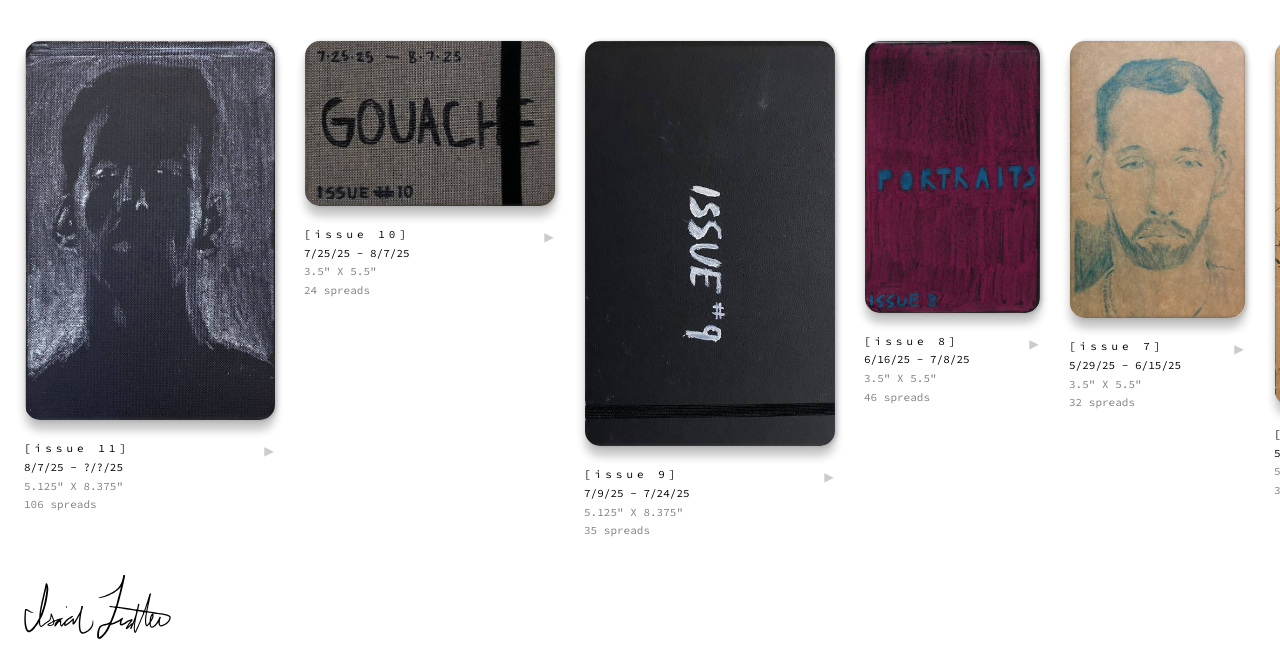
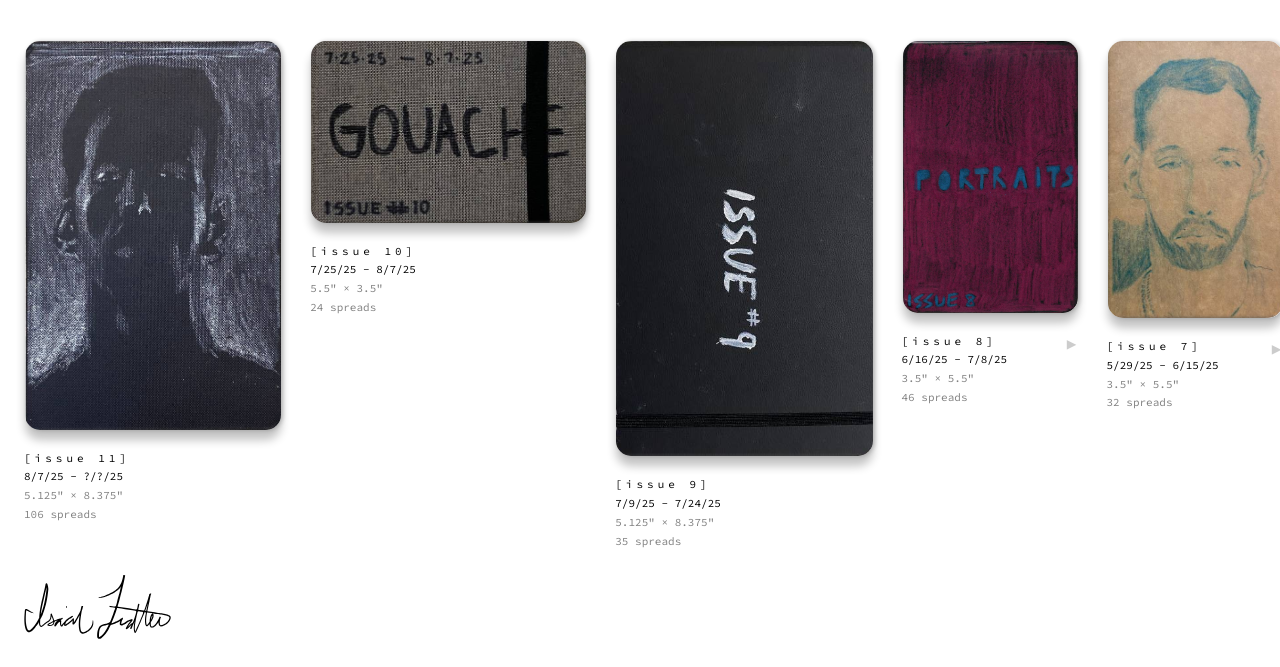
Before and after one commit to isaiahtrotter/eyezayuh, a PHP site: page / in a window 1280 px wide. Shown: the part 238-905 px from the top of the page. Run offline with PHP 8.4, Linux system fonts and the light colour scheme; some libraries are stand-ins or nearby versions.

Commit message:
dynimcally adds sketchbooks based on parameters

```diff
--- a/index.html
+++ b/index.html
@@ -1,327 +1,225 @@
 <!DOCTYPE html>
-<html>
+<html lang="en">
   <head>
-    <meta name="viewport" content="width=device-width, initial-scale=1.0" charset="UTF-8" />
+    <meta charset="UTF-8" />
+    <meta name="viewport" content="width=device-width, initial-scale=1.0" />
     <title>Eyezayuh</title>
-    <script src="//static.fliphtml5.com/web/js/plugin/LightBox/js/fliphtml5-light-box-api-min.js"></script>
+
+    <!-- Icons / Fonts -->
     <link rel="apple-touch-icon" sizes="180x180" href="/apple-touch-icon.png" />
     <link rel="icon" type="image/png" sizes="32x32" href="/favicon-32x32.png" />
     <link rel="icon" type="image/png" sizes="16x16" href="/favicon-16x16.png" />
     <link rel="manifest" href="/site.webmanifest" />
-    <link rel="stylesheet" href="styles.css" />
     <link
       href="https://fonts.googleapis.com/css2?family=Source+Code+Pro&display=swap"
       rel="stylesheet"
     />
+    <link rel="stylesheet" href="styles.css" />
 
-    <!-- Flipbook StyleSheets -->
-
-    <link href="dflip/css/dflip.min.css" rel="stylesheet" type="text/css" />
-    <!-- themify-icons.min.css is not required in version 2.0 and above -->
-    <link href="dflip/css/themify-icons.min.css" rel="stylesheet" type="text/css" />
+    <!-- Flipbook Styles -->
+    <link href="dflip/css/dflip.min.css" rel="stylesheet" />
+    <link href="dflip/css/themify-icons.min.css" rel="stylesheet" />
   </head>
 
-  <!-- Scripts -->
-  <script src="dflip/js/libs/jquery.min.js" type="text/javascript"></script>
-  <script src="dflip/js/dflip.min.js" type="text/javascript"></script>
-
-  <!-- Global settings for the flipbooks-->
-  <script>
-    jQuery(function () {
-      DFLIP.defaults.backgroundColor = "#EEEEEE";
-      DFLIP.defaults.soundEnable = "false";
-      DFLIP.defaults.thumbsAutoFit = "true";
-      DFLIP.defaults.singlePadeMode = "false";
-    });
-  </script>
-
-  <!-- styling for individual flipbooks -->
-  <script>
-    var option_issue_1 = {
-      height: 500,
-    };
-  </script>
-
-  <!-- Content -->
   <body>
     <main>
-      <div class="header">
+      <header class="header">
         <picture>
           <source srcset="images/Header.png" media="(max-width: 800px)" />
           <img src="images/small_header.png" alt="Eyezayuh logo" id="header-img" />
         </picture>
-        <div>
         <p class="synopsis">
           hey, i'm isaiah trotter.
           <a href="artist statement.pdf" target="_blank"
             >i’m documenting my life through sketchbooks</a
           >, aiming to finish 1,000 by my 85th birthday. many are personal — drawings of where i
-            live and work, self portraits, vacations, everyday stuff. others are for practice —
-            figure drawings, still lifes, landscapes — so i can draw my day to day more accurately.
-            a lot of pages read like a diary, with thoughts, feelings, and notes from the moment.
-            nothing’s curated or cleaned up. thanks for looking around :) you can contact me
+          live and work, self portraits, vacations, everyday stuff. others are for practice — figure
+          drawings, still lifes, landscapes — so i can draw my day to day more accurately. a lot of
+          pages read like a diary, with thoughts, feelings, and notes from the moment. nothing’s
+          curated or cleaned up. thanks for looking around :) you can contact me
           <a href="mailto:trotter.isaiah0@gmail.com?subject=i saw your sketchbooks">here</a>, and
           you can see all the sketchbooks at once
           <a
-              href="https://www.figma.com/design/ORx7YTJTyN6kMSja67tJGt/eyezayuh?node-id=0-1&t=OIBlIYsIcCGzbxWL-1"
-              target="blank"
+            href="https://www.figma.com/design/ORx7YTJTyN6kMSja67tJGt/eyezayuh?node-id=0-1"
+            target="_blank"
             >here in figma</a
           >.
         </p>
+      </header>
+
+      <section class="sketchbooks" id="sketchbooks"></section>
+    </main>
+
+    <footer class="signature">
+      <img src="/images/signature.svg" alt="isaiah trotter signature" />
+    </footer>
+
+    <!-- Flipbook Scripts -->
+    <script src="dflip/js/libs/jquery.min.js"></script>
+    <script src="dflip/js/dflip.min.js"></script>
+    <script>
+      jQuery(() => {
+        DFLIP.defaults.backgroundColor = "#EEEEEE";
+        DFLIP.defaults.soundEnable = false;
+        DFLIP.defaults.thumbsAutoFit = true;
+        DFLIP.defaults.singlePageMode = false;
+      });
+
+      // ==== SKETCHBOOK DATA ====
+      const sketchbooks = [
+        {
+          issue: 11,
+          date: "8/7/25 - ?/?/25",
+          width: 5.125,
+          height: 8.375,
+          spreads: 106,
+          thumb: "thumbnails/issue_11.jpeg",
+          source: "sketchbooks/issue_7.pdf",
+        },
+        {
+          issue: 10,
+          date: "7/25/25 - 8/7/25",
+          width: 5.5,
+          height: 3.5,
+          spreads: 24,
+          thumb: "thumbnails/issue_10.jpeg",
+          source: "sketchbooks/issue_7.pdf",
+        },
+        {
+          issue: 9,
+          date: "7/9/25 - 7/24/25",
+          width: 5.125,
+          height: 8.375,
+          spreads: 35,
+          thumb: "thumbnails/issue_9.jpeg",
+          source: "sketchbooks/issue_7.pdf",
+        },
+        {
+          issue: 8,
+          date: "6/16/25 - 7/8/25",
+          width: 3.5,
+          height: 5.5,
+          spreads: 46,
+          thumb: "thumbnails/issue_8.jpeg",
+          source: "sketchbooks/issue_7.pdf",
+          audio: "audio/issue8.m4a",
+        },
+        {
+          issue: 7,
+          date: "5/29/25 - 6/15/25",
+          width: 3.5,
+          height: 5.5,
+          spreads: 32,
+          thumb: "thumbnails/issue_7.jpeg",
+          source: "sketchbooks/issue_7.pdf",
+          audio: "audio/issue7.m4a",
+        },
+        {
+          issue: 6,
+          date: "5/13/25 - 5/27/25",
+          width: 5.5,
+          height: 8,
+          spreads: 33,
+          thumb: "thumbnails/issue_6.jpeg",
+          source: "sketchbooks/Cancer-2024-Rev-April-2025.pdf",
+          audio: "audio/issue6.m4a",
+        },
+        {
+          issue: 5,
+          date: "5/12/25 - 5/12/25",
+          width: 3.5,
+          height: 5.5,
+          spreads: 30,
+          thumb: "thumbnails/issue_5.jpeg",
+          source: "sketchbooks/Cancer-2024-Rev-April-2025.pdf",
+          audio: "audio/issue5.m4a",
+        },
+        {
+          issue: 4,
+          date: "5/1/25 - 5/11/25",
+          width: 5.125,
+          height: 8.25,
+          spreads: 48,
+          thumb: "thumbnails/issue_4.jpeg",
+          source: "sketchbooks/Cancer-2024-Rev-April-2025.pdf",
+          audio: "audio/issue4.m4a",
+        },
+        {
+          issue: 3,
+          date: "4/21/25 - 4/30/25",
+          width: 3.5,
+          height: 5.5,
+          spreads: 36,
+          thumb: "thumbnails/issue_3.jpeg",
+          source: "sketchbooks/Cancer-2024-Rev-April-2025.pdf",
+          audio: "audio/issue3.m4a",
+        },
+        {
+          issue: 2,
+          date: "4/9/25 - 4/20/25",
+          width: 5.5,
+          height: 3.5,
+          spreads: 36,
+          thumb: "thumbnails/issue_2.jpeg",
+          source: "sketchbooks/Cancer-2024-Rev-April-2025.pdf",
+          audio: "audio/issue2.m4a",
+        },
+        {
+          issue: 1,
+          date: "3/15/25 - 4/9/25",
+          width: 5.5,
+          height: 3.5,
+          spreads: 36,
+          thumb: "thumbnails/issue_1.jpeg",
+          source: "sketchbooks/issue_1.pdf",
+          audio: "audio/issue1.m4a",
+        },
+      ];
+
+      const PIXELS_PER_INCH = 50; // base scale
+
+      // ==== RENDER SKETCHBOOKS ====
+      const container = document.getElementById("sketchbooks");
+
+      sketchbooks.forEach((s) => {
+        const book = document.createElement("div");
+        book.className = "sketchbook";
+
+        // calculate pixel width/height based on real dimensions
+        const pixelWidth = s.width * PIXELS_PER_INCH;
+        const pixelHeight = s.height * PIXELS_PER_INCH;
+
+        book.innerHTML = `
+        <div class="_df_thumb"
+             id="issue_${s.issue}"
+             source="${s.source}"
+             thumb="${s.thumb}"
+             style="width:${pixelWidth}px;">
         </div>
-      </div>
-
-      <div class="sketchbooks">
-        <div>
-          <div
-            class="_df_thumb"
-            id="issue_11"
-            source="sketchbooks/issue_7.pdf"
-            thumb="thumbnails/issue_11.jpeg"
-          ></div>
-
         <div class="sketchbook-footer">
           <p class="sketchbook-text">
-              <span style="letter-spacing: 4px">[issue 11]</span><br />
-              8/7/25 - ?/?/25<br />
-              <span style="color: gray">
-                5.125" X 8.375"<br />
-                106 spreads
-              </span>
+            <span style="letter-spacing:4px">[issue ${s.issue}]</span><br/>
+            ${s.date}<br/>
+            <span style="color:gray">${s.width}" × ${s.height}"<br/>${s.spreads} spreads</span>
           </p>
-            <p class="audio-toggle" title="Play audio">▶</p>
+          ${
+            s.audio
+              ? `<p class="audio-toggle" data-audio="${s.audio}" title="Play audio">▶</p>`
+              : ""
+          }
         </div>
-        </div>
+      `;
+        container.appendChild(book);
+      });
 
-        <div>
-          <div
-            class="_df_thumb"
-            id="issue_10"
-            source="sketchbooks/issue_7.pdf"
-            thumb="thumbnails/issue_10.jpeg"
-          ></div>
-
-          <div class="sketchbook-footer">
-            <p class="sketchbook-text">
-              <span style="letter-spacing: 4px">[issue 10]</span><br />
-              7/25/25 - 8/7/25<br />
-              <span style="color: gray">
-                3.5" X 5.5"<br />
-                24 spreads
-              </span>
-            </p>
-            <p class="audio-toggle" title="Play audio">▶</p>
-          </div>
-        </div>
-
-        <div>
-          <div
-            class="_df_thumb"
-            id="issue_9"
-            source="sketchbooks/issue_7.pdf"
-            thumb="thumbnails/issue_9.jpeg"
-          ></div>
-
-          <div class="sketchbook-footer">
-            <p class="sketchbook-text">
-              <span style="letter-spacing: 4px">[issue 9]</span><br />
-              7/9/25 - 7/24/25<br />
-              <span style="color: gray">
-                5.125" X 8.375"<br />
-                35 spreads
-              </span>
-            </p>
-            <p class="audio-toggle" title="Play audio">▶</p>
-          </div>
-        </div>
-
-        <div>
-          <div
-            class="_df_thumb"
-            id="issue_8"
-            source="sketchbooks/issue_7.pdf"
-            thumb="thumbnails/issue_8.jpeg"
-          ></div>
-
-          <div class="sketchbook-footer">
-            <p class="sketchbook-text">
-              <span style="letter-spacing: 4px">[issue 8]</span>
-              <br />6/16/25 - 7/8/25 <br />
-              <span style="color: gray"
-                >3.5" X 5.5"<br />
-                46 spreads</span
-              >
-            </p>
-            <p class="audio-toggle" data-audio="audio/issue8.m4a" title="Play audio">▶</p>
-          </div>
-        </div>
-
-        <div>
-          <div
-            class="_df_thumb"
-            id="issue_7"
-            source="sketchbooks/issue_7.pdf"
-            thumb="thumbnails/issue_7.jpeg"
-          ></div>
-
-          <div class="sketchbook-footer">
-            <p class="sketchbook-text">
-              <span style="letter-spacing: 4px">[issue 7]</span>
-              <br />5/29/25 - 6/15/25 <br />
-              <span style="color: gray"
-                >3.5" X 5.5" <br />
-                32 spreads</span
-              >
-            </p>
-            <p class="audio-toggle" data-audio="audio/issue7.m4a" title="Play audio">▶</p>
-          </div>
-        </div>
-
-        <div>
-          <div
-            class="_df_thumb"
-            id="issue_6"
-            source="sketchbooks/Cancer-2024-Rev-April-2025.pdf"
-            thumb="thumbnails/issue_6.jpeg"
-          ></div>
-
-          <div class="sketchbook-footer">
-            <p class="sketchbook-text">
-              <span style="letter-spacing: 4px">[issue 6]</span>
-              <br />5/13/25 - 5/27/25 <br />
-              <span style="color: gray"
-                >5.5" X 8" <br />
-                33 spreads</span
-              >
-            </p>
-            <p class="audio-toggle" data-audio="audio/issue6.m4a" title="Play audio">▶</p>
-          </div>
-        </div>
-
-        <div>
-          <div
-            class="_df_thumb"
-            id="issue_5"
-            source="sketchbooks/Cancer-2024-Rev-April-2025.pdf"
-            thumb="thumbnails/issue_5.jpeg"
-          ></div>
-
-          <div class="sketchbook-footer">
-            <p class="sketchbook-text">
-              <span style="letter-spacing: 4px">[issue 5]</span>
-              <br />5/12/25 - 5/12/25 <br />
-              <span style="color: gray"
-                >3.5" X 5.5" <br />
-                30 spreads</span
-              >
-            </p>
-            <p class="audio-toggle" data-audio="audio/issue5.m4a" title="Play audio">▶</p>
-          </div>
-        </div>
-
-        <div>
-          <div
-            class="_df_thumb"
-            id="issue_4"
-            source="sketchbooks/Cancer-2024-Rev-April-2025.pdf"
-            thumb="thumbnails/issue_4.jpeg"
-          ></div>
-
-          <div class="sketchbook-footer">
-            <p class="sketchbook-text">
-              <span style="letter-spacing: 4px">[issue 4]</span>
-              <br />5/1/25 - 5/11/25 <br />
-              <span style="color: gray"
-                >5.125" X 8.25" <br />
-                48 spreads</span
-              >
-            </p>
-            <p class="audio-toggle" data-audio="audio/issue4.m4a" title="Play audio">▶</p>
-          </div>
-        </div>
-
-        <div>
-          <div
-            class="_df_thumb"
-            id="issue_3"
-            source="sketchbooks/Cancer-2024-Rev-April-2025.pdf"
-            thumb="thumbnails/issue_3.jpeg"
-          ></div>
-
-          <div class="sketchbook-footer">
-            <p class="sketchbook-text">
-              <span style="letter-spacing: 4px">[issue 3]</span>
-              <br />4/21/25 - 4/30/25 <br />
-              <span style="color: gray"
-                >3.5" X 5.5" <br />
-                36 spreads</span
-              >
-            </p>
-            <p class="audio-toggle" data-audio="audio/issue3.m4a" title="Play audio">▶</p>
-          </div>
-        </div>
-
-        <div>
-          <div
-            class="_df_thumb"
-            id="issue_2"
-            source="sketchbooks/Cancer-2024-Rev-April-2025.pdf"
-            thumb="thumbnails/issue_2.jpeg"
-          ></div>
-
-          <div class="sketchbook-footer">
-            <p class="sketchbook-text">
-              <span style="letter-spacing: 4px">[issue 2]</span>
-              <br />4/9/25 - 4/20/25 <br />
-              <span style="color: gray"
-                >3.5" X 5.5" <br />
-                36 spreads</span
-              >
-            </p>
-            <p class="audio-toggle" data-audio="audio/issue2.m4a" title="Play audio">▶</p>
-          </div>
-        </div>
-
-        <div style="margin-right: 24px">
-          <div
-            class="_df_thumb"
-            id="issue_1"
-            source="sketchbooks/issue_1.pdf"
-            thumb="thumbnails/issue_1.jpeg"
-          ></div>
-
-          <div class="sketchbook-footer">
-            <p class="sketchbook-text">
-              <span style="letter-spacing: 4px">[issue 1]</span>
-              <br />3/15/25 - 4/9/25 <br />
-              <span style="color: gray"
-                >3.5" X 5.5" <br />
-                36 spreads</span
-              >
-            </p>
-            <p class="audio-toggle" data-audio="audio/issue1.m4a" title="Play audio">▶</p>
-          </div>
-        </div>
-      </div>
-    </main>
-
-    <!-- Footer -->
-
-    <div class="signature">
-      <img src="/images/signature.svg" alt="isaiah trotter signature" />
-    </div>
-  </body>
-</html>
-
-<script>
-  let currentAudio = null;
-  let currentToggle = null;
-
-  document.querySelectorAll(".audio-toggle").forEach((el) => {
+      // ==== AUDIO TOGGLE LOGIC ====
+      let currentAudio = null,
+        currentToggle = null;
+      document.addEventListener("click", (e) => {
+        if (!e.target.classList.contains("audio-toggle")) return;
+        const el = e.target;
         const audio = new Audio(el.dataset.audio);
 
-    el.addEventListener("click", () => {
-      // If the clicked toggle is already active
         if (currentAudio === audio) {
           audio.pause();
           el.textContent = "▶";
@@ -331,16 +229,12 @@
           return;
         }
 
-      // Pause currently playing audio and reset its toggle
         if (currentAudio) {
           currentAudio.pause();
-        if (currentToggle) {
           currentToggle.textContent = "▶";
           currentToggle.classList.remove("active");
         }
-      }
 
-      // Play new audio and update toggle
         audio.play();
         el.textContent = "⏸";
         el.classList.add("active");
@@ -354,5 +248,6 @@
           currentToggle = null;
         };
       });
-  });
     </script>
+  </body>
+</html>
--- a/styles.css
+++ b/styles.css
@@ -113,37 +113,13 @@ p {
   border-radius: 15px;
 }
 
-/* 3.5" x 5.5" */
-
-#issue_1,
-#issue_2,
-#issue_10,
-.df-popup-thumb,
-.df-book-cover::after {
-  width: 250px;
+/* Stops dearflip from opening the cover on hover
+._df_thumb,
+._df_thumb * {
+  transform: none !important;
+  transition: none !important;
 }
-
-/* 5.5" x 3.5" for vertical layout instead of horizontal */
-
-#issue_3,
-#issue_5,
-#issue_7,
-#issue_8,
-.df-popup-thumb,
-.df-book-cover::after {
-  width: 175px;
-}
-
-/* ~5.5" x 8" */
-
-#issue_4,
-#issue_6,
-#issue_9,
-#issue_11,
-.df-popup-thumb,
-.df-book-cover::after {
-  width: 250px;
-}
+*/
 
 main {
   flex: 1;
```
Also changed, not shown: 1 other file. Lines whose indentation alone changed are shown as unchanged.
